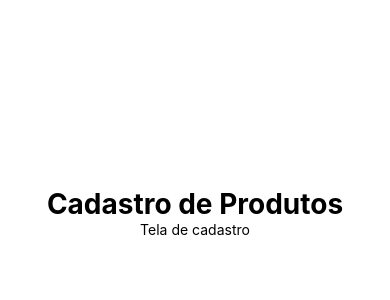
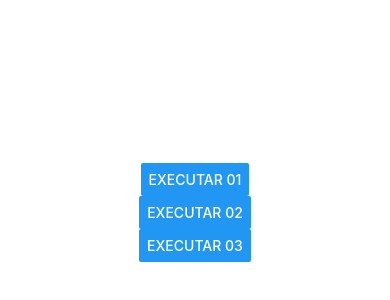
Before and after one commit to MDSLuciano/React-Native, a React Native app: screen / in a window 390 px wide. Shown: the part 210-510 px from the top of the page. Built offline with nearby package versions, Linux system fonts and the light colour scheme.

Commit message:
Using Button

```diff
--- a/src/App.tsx
+++ b/src/App.tsx
@@ -4,13 +4,16 @@ import { styles } from './components/StyleSheets';
 import MinMax from './components/MinMax';
 import RandomNumber from './components/RandomNumber';
 import Title from './components/Title';
+import Button from './components/Button';
 
 export default function App() {
   return (
     <View style={styles.container}>
       <StatusBar style="auto" />
+      <Button title="Executar"/>
+      {/* <MinMax x={10} y={0} />
       <Title title="Cadastro de Produtos" subtitle="Tela de cadastro" />
-      {/* <MinMax x={10} y={0} />
+      <Button title="Cadastrar" />
       <MinMax x={0} y={10} />
       <RandomNumber min={1} max={50} />
       <RandomNumber min={1} max={50} />
--- /dev/null
+++ b/src/components/Button.tsx
@@ -0,0 +1,31 @@
+import React from 'react';
+import { Button } from 'react-native';
+
+import { styles } from './StyleSheets';
+
+interface ButtonProps {
+    title: string;
+}
+
+export default (props: ButtonProps) => {
+    function execute() {
+        console.warn('Executando...')
+    }
+    return (
+
+    <>
+        <Button
+            title="Executar 01"
+            onPress={execute}
+        />
+        <Button
+            title="Executar 02"
+            onPress={function() {console.warn('Executando 02...')}}
+        />
+        <Button
+            title="Executar 03"
+            onPress={() => console.warn('Executando 03...')}
+        />
+    </>
+  );
+}
```
